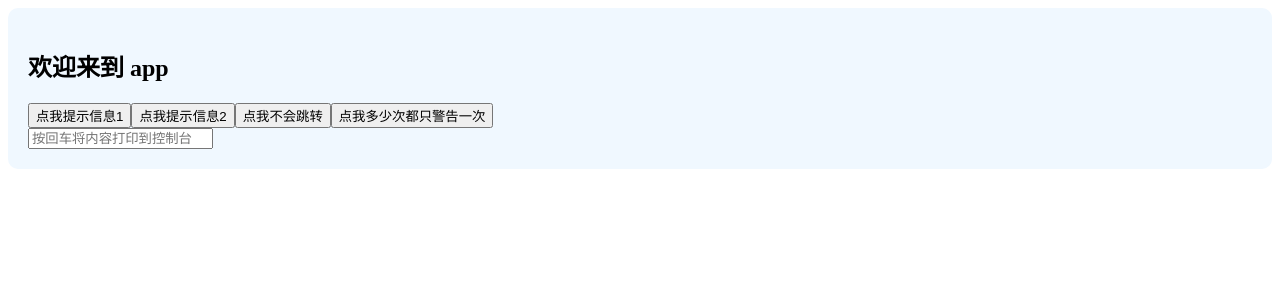
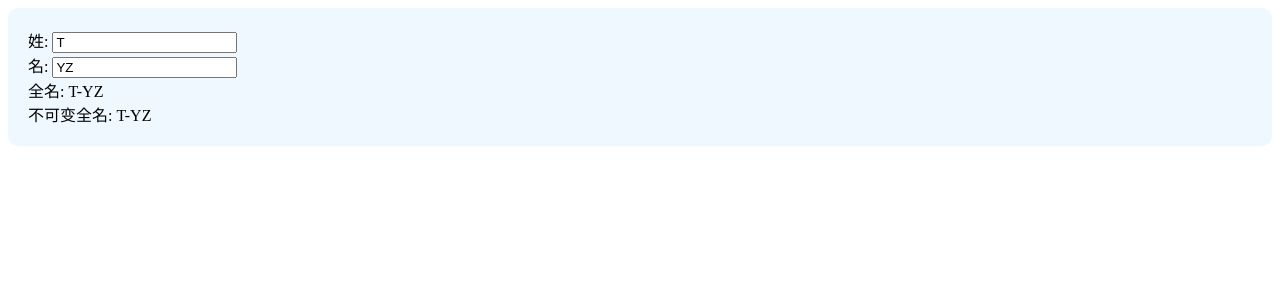
Before and after one commit to BUAA-TYZ/Learn-Vue, a Vue app in the folder hello-vue3/: page / in a window 1280 px wide. Shown: the top 300 px of the page. Built offline with nearby package versions, Linux system fonts and the light colour scheme.

Commit message:
:fire: 计算属性

```diff
--- a/hello-vue3/src/App.vue
+++ b/hello-vue3/src/App.vue
@@ -1,39 +1,18 @@
 <!-- html -->
 <template>
   <div class="app">
-    <h2>欢迎来到 {{ name }}</h2>
+    姓: <input type="text" v-model="firstName" /> <br />
+    名: <input type="text" v-model="lastName" /> <br />
+
+    <!-- 全名: <span> {{ fullName() }}</span> <br /> -->
     <!--
-      事件的基本使用
-        1. v-on:xxx 或 @:xxx 绑定事件
-        2. 事件中的回调需要在 methods 中, 最终会在 vm 上(vue3 改变了 似乎也变成了代理, 在 vm.ctx 中)
-        3. methods 中的函数不要用 lambda 否则 this 不是 vm
-        4. methods 中的函数被 Vue 管理, this 指向 vm
-        5. @click="demo" @click="demo($event)" 效果一样, 后者可以传参
-    -->
-    <button @click="showInfo1">点我提示信息1</button>
-    <button @click="showInfo2($event, 66)">点我提示信息2</button>
-    <!--
-      Vue 的事件修饰符
-        1. prevent 阻止默认事件
-        2. stop 阻止事件冒泡
-        3. once 事件只触发一次
-        下面三种不常用
-        4. capture
-        5. self
-        6. passive
-    -->
-    <button :href="baiduurl" @click.prevent="showInfo1">点我不会跳转</button>
-    <button @click.once="showInfo1">点我多少次都只警告一次</button><br/>
-    <!--
-      1. Vue 中常见的按键别名:
-        回车 enter 删除 delete 退出 esc 空格 space 换行 tab 上up下down左left右right
-      2. Vue 未提供别名的按键, 可以使用按键原始的 key 去绑定 比如 caps-lock
-      3. 系统修饰键 ctrl alt shift win
-        配合 keyup 按下修饰键的同时按其他键再释放其他键, 事件才被触发
-        配合 keydown 正常使用
-      4. keyup 表示键盘按键抬起事件, keydown 表示键盘按下事件
-    -->
-      <input @keyup.enter="showmsg" type="text" placeholder="按回车将内容打印到控制台"></input>
+      计算属性
+        1. 原理：底层借助 Object.defineproperty 方法提供的 getter 和 setter
+        2. 与 methods 实现啊相比, 内部有缓存机制
+        3. 计算属性修改, 必须写 set 响应, 且 set 要引起依赖项发生变化（fN lN 都要变）
+      -->
+    全名: <span> {{ fullName }}</span> <br />
+    不可变全名: <span> {{ fixFullName }}</span>
   </div>
 </template>
 
@@ -42,22 +21,33 @@
 export default {
   data() {
     return {
-      name: "app",
-      baiduurl: "http://www.baidu.com",
+      firstName: "T",
+      lastName: "YZ",
     };
   },
-  methods: {
-    showInfo1(event) {
-      alert("H");
-      console.log(event);
+  // methods: {
+  //   fullName() {
+  //     return this.firstName + "-" + this.lastName;
+  //   },
+  // },
+  computed: {
+    fullName: {
+      // 当有人读取 get get 会被调用, 且返回值作为 fullName 的值
+      // get 当 初次读取 fullName 或 所依赖的数据发生变化 时被调用
+      get() {
+        return this.firstName + "-" + this.lastName;
+      },
+      // set 当 fullName 被修改时被调用
+      set(v) {
+        const val = v.split("-");
+        this.firstName = val[0];
+        this.lastName = val[1];
+      },
     },
-    showInfo2(event, num) {
-      alert("H");
-      console.log(event, num);
+    // 当确定只用 get 时
+    fixFullName() {
+      return this.firstName + "-" + this.lastName;
     },
-    showmsg(e) {
-      console.log(e.target.value)
-    }
   },
 };
 </script>
```
